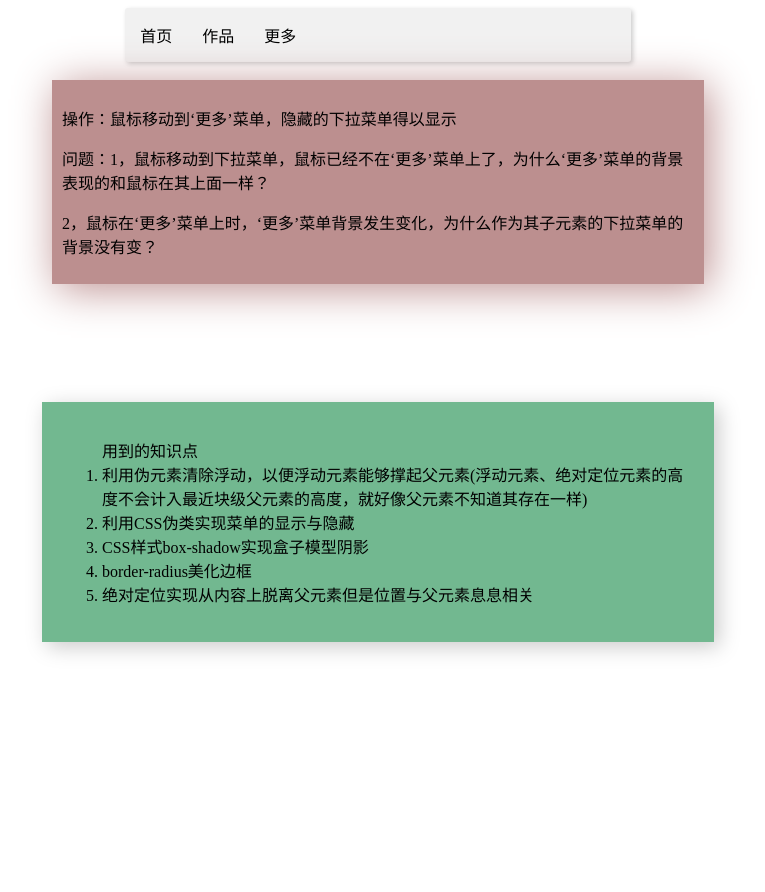
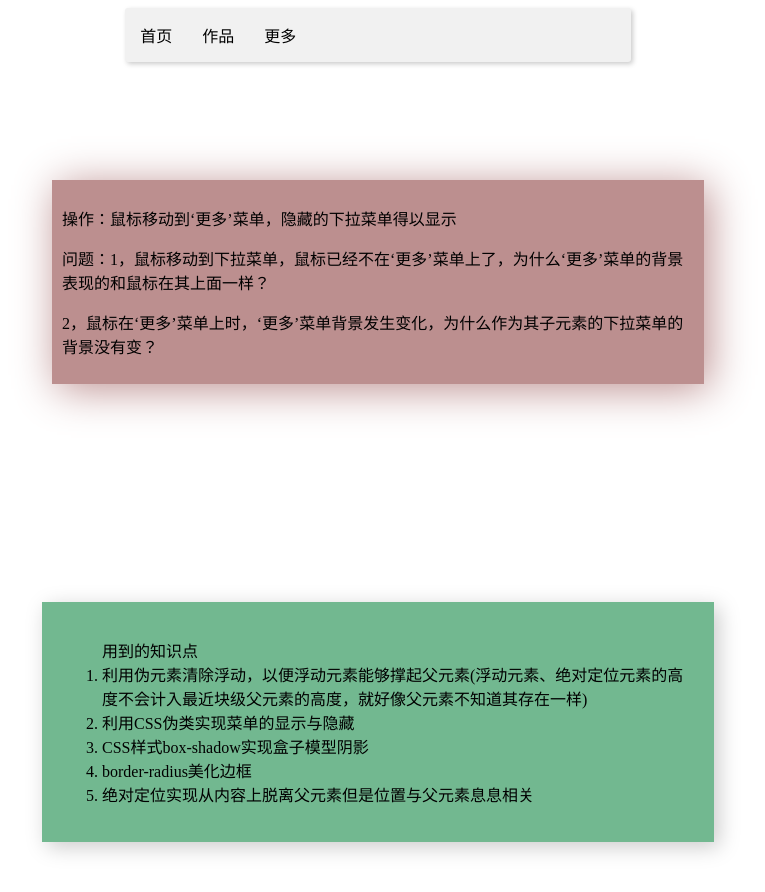
Before and after one commit to epitomizelu/homework, a plain HTML site: page hw/hw1415_6.html in a window 1280 px wide. Shown: the whole page, without its empty margins (262-1027 px from the left). Before the commit the page ends 800 px from the top, so only its background shows below. Drawn offline with Linux system fonts and the light colour scheme.

Commit message:
Update hw1415_6.html

```diff
--- a/hw/hw1415_6.html
+++ b/hw/hw1415_6.html
@@ -81,7 +81,7 @@
         .problem{
             width: 50%;
             background-color: rosybrown;
-            margin: 0 auto;
+            margin: 100px auto;
             padding: 10px;
             box-shadow: 5px 5px 40px rosybrown;
         }
```
